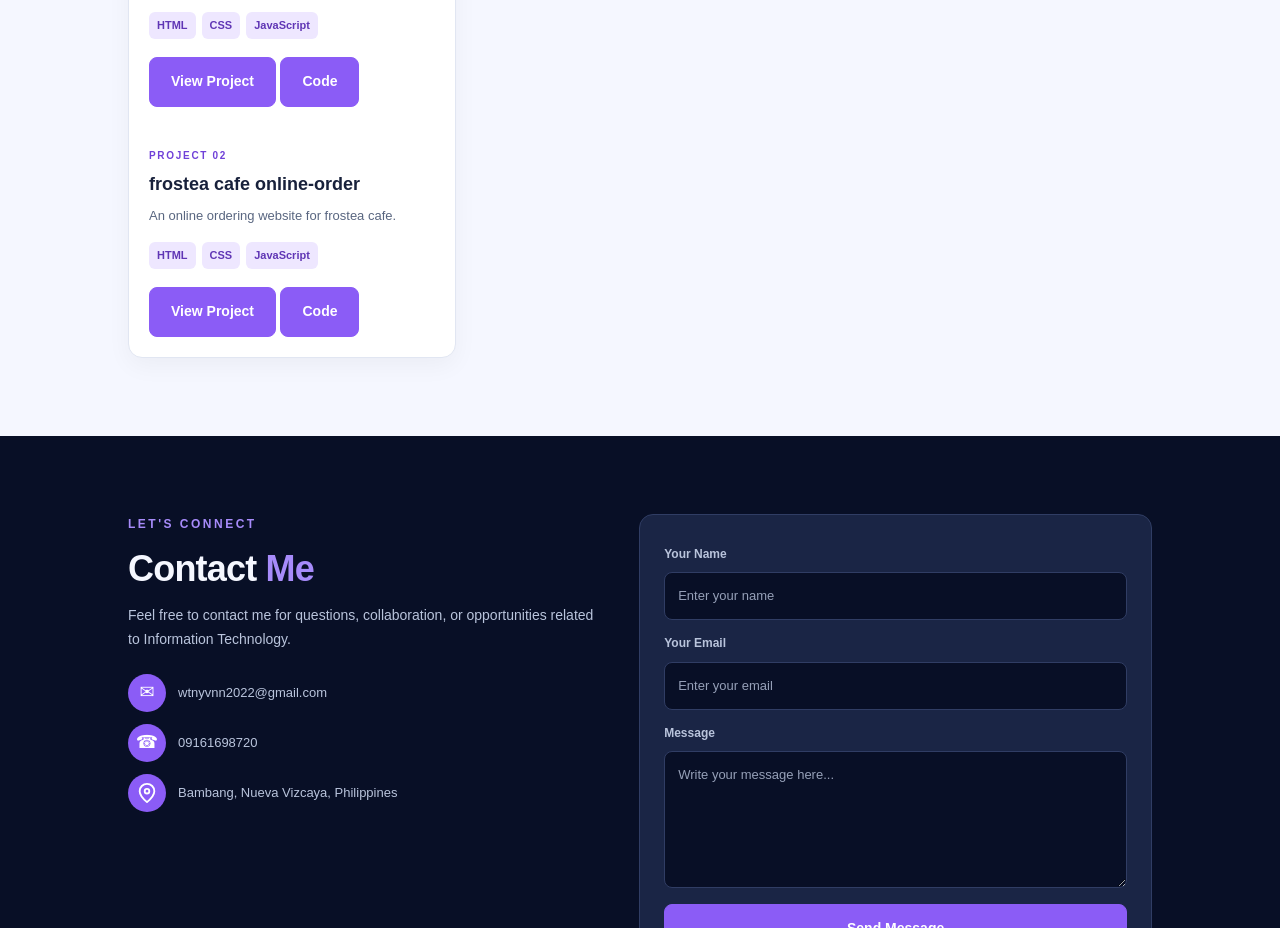
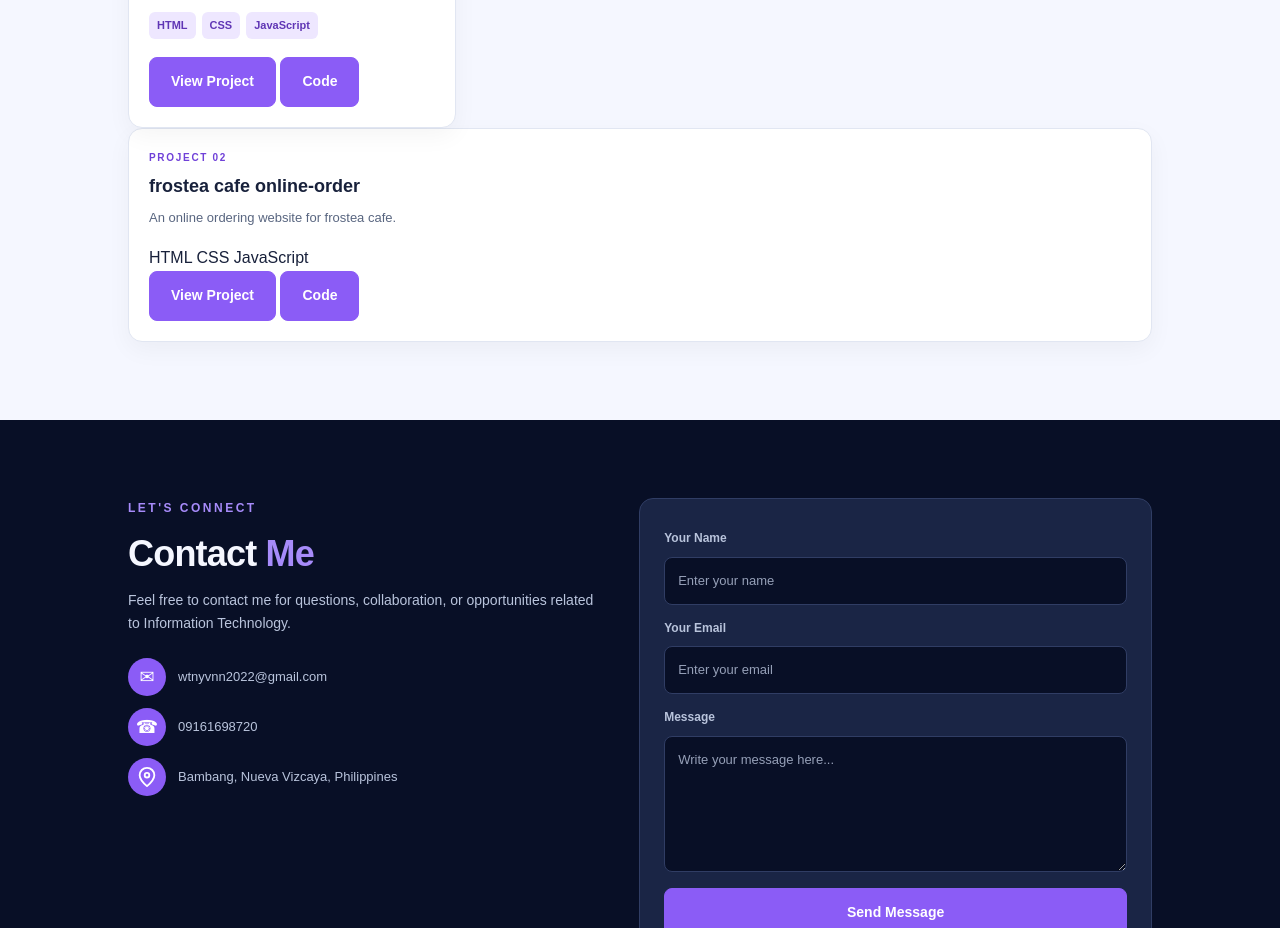
Before and after one commit to jairayvonne/jairayvonne.github.io, a plain HTML site: page index.html in a window 1280 px wide. Shown: the part 2188-3116 px from the top of the page. Drawn offline with Linux system fonts and the light colour scheme.

Commit message:
Update index.html

```diff
--- a/index.html
+++ b/index.html
@@ -179,24 +179,28 @@
                          <a href="https://github.com/jairayvonne/login-page" class="button secondary" target="_blank" rel="noopener noreferrer">Code
     </a>
                     </div>
-
+                     </div>
+            </div>
+                    <div class="project-card panel">
                     <div class="project-content">
                         <p class="project-number">PROJECT 02</p>
                         <h3>frostea cafe online-order</h3>
                         <p>An online ordering website for frostea cafe.</p>
 
-                        <div class="tags">
+                        <div class="tech-tags">
                             <span>HTML</span>
                             <span>CSS</span>
                             <span>JavaScript</span>
                         </div>
 
-                       <a href="index.html" class="button" target="_blank" rel="noopener noreferrer">
+                       <a href="index.html" class="button" target="_blank">
         View Project
     </a>
-                         <a href="https://github.com/jairayvonne/frosteacafeonlineorder" class="button secondary" target="_blank" rel="noopener noreferrer">Code
+                         <a href="https://github.com/jairayvonne/frosteacafeonlineorder" class="button secondary" target="_blank">Code
     </a>
                     </div>
+                </div>
+            </div>
 
                 </article>
             </div>
```
